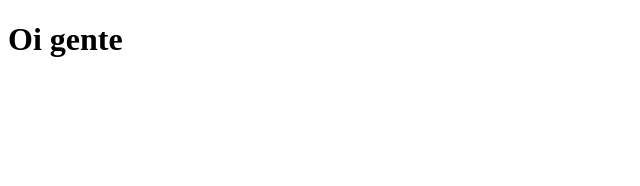
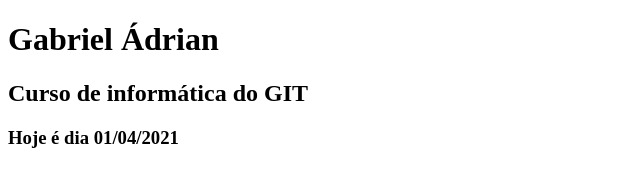
Before and after one commit to Gabriel0Adrian/aprendendo-git, a plain HTML site: page index.html in a window 1280 px wide. Shown: the whole page, without its empty margins (0-640 px from the left). Drawn offline with Linux system fonts and the light colour scheme.

Commit message:
Alteração no arquivo html Com h1,h2,h3

```diff
--- a/index.html
+++ b/index.html
@@ -7,7 +7,8 @@
     <title>Sites</title>
 </head>
 <body>
-    <h1>Oi gente</h1>
-
+    <h1>Gabriel Ádrian</h1>
+    <h2>Curso de informática do GIT</h2>
+    <h3>Hoje é dia 01/04/2021</h3>
 </body>
 </html>
```
